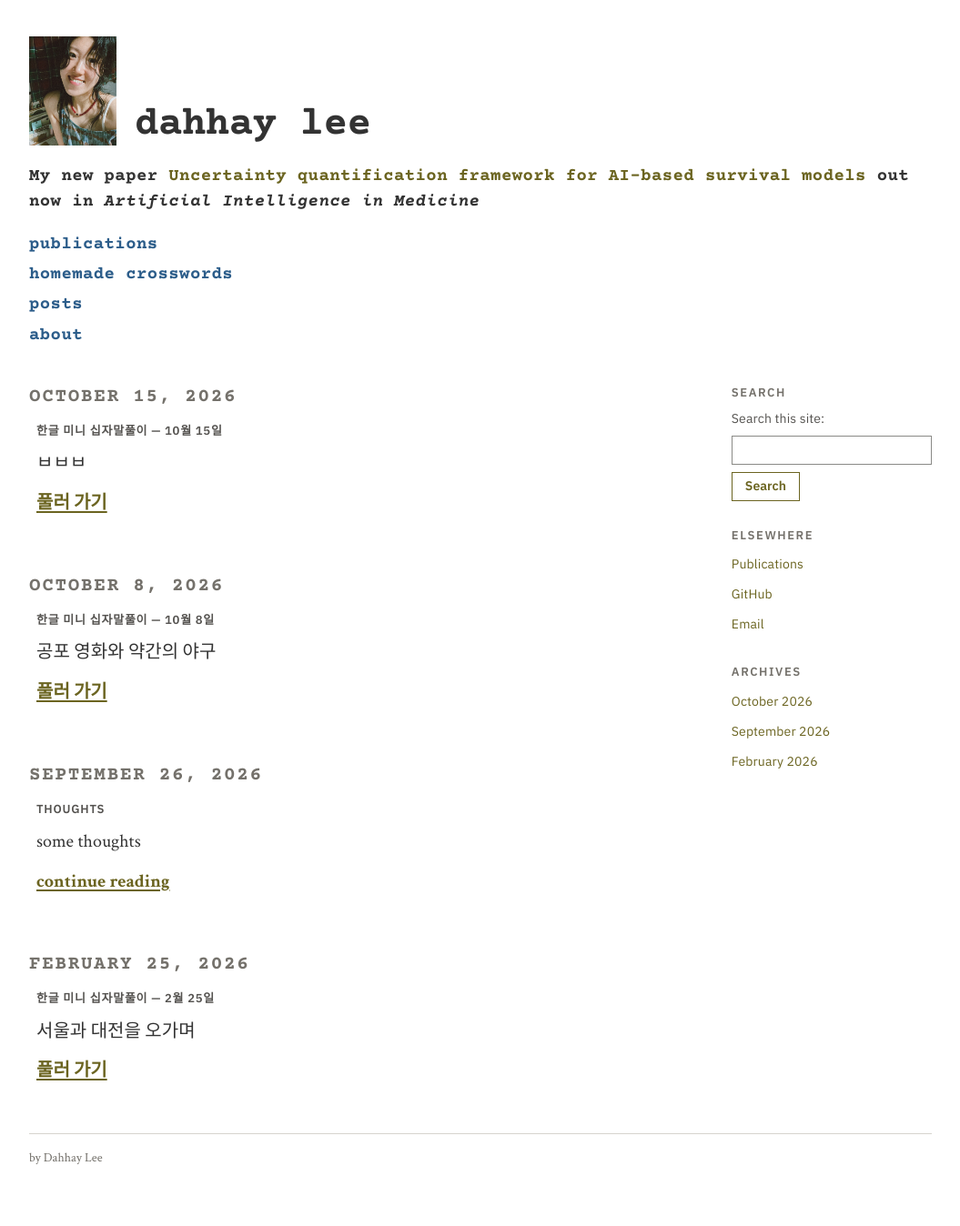
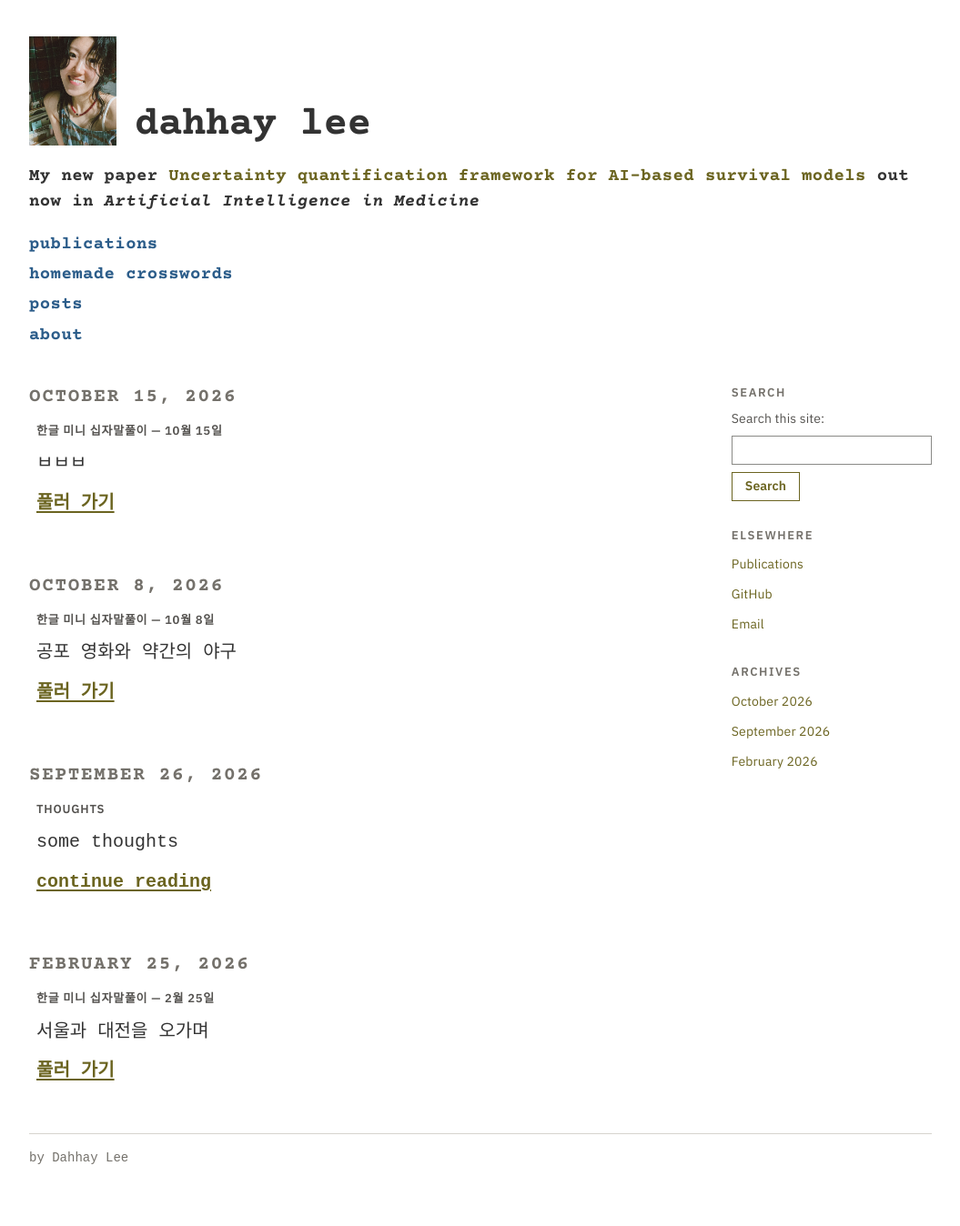
Before and after one commit to DahhayLee/DahhayLee.github.io, a Jekyll site: the page built from index.html, in a window 1280 px wide. Shown: the whole page at 91% size, without its empty margins (112-1167 px from the left). Built offline with Jekyll 4.4.1, drawn with Linux system fonts in a browser that asks for light colours; some web fonts are replaced.

Commit message:
Edit font

```diff
--- a/assets/css/main.scss
+++ b/assets/css/main.scss
@@ -14,6 +14,8 @@
   --mono: "Courier Prime", "Nanum Gothic Coding", "Courier New", monospace;
   --sans: "IBM Plex Sans", "Nanum Gothic Coding", sans-serif;
   --serif: "Crimson Text", "Noto Serif KR", "Nanum Myeongjo", serif;
+  --courier-new: "Courier New", Courier, "Nanum Gothic Coding", monospace;
+
 }
 
 * { box-sizing: border-box; }
@@ -22,7 +24,7 @@ body {
   margin: 0;
   background: var(--bg);
   color: var(--ink);
-  font-family: var(--serif);
+  font-family: var(--courier-new);
   font-size: 20px;
   line-height: 1.45;
   letter-spacing: normal;
```
